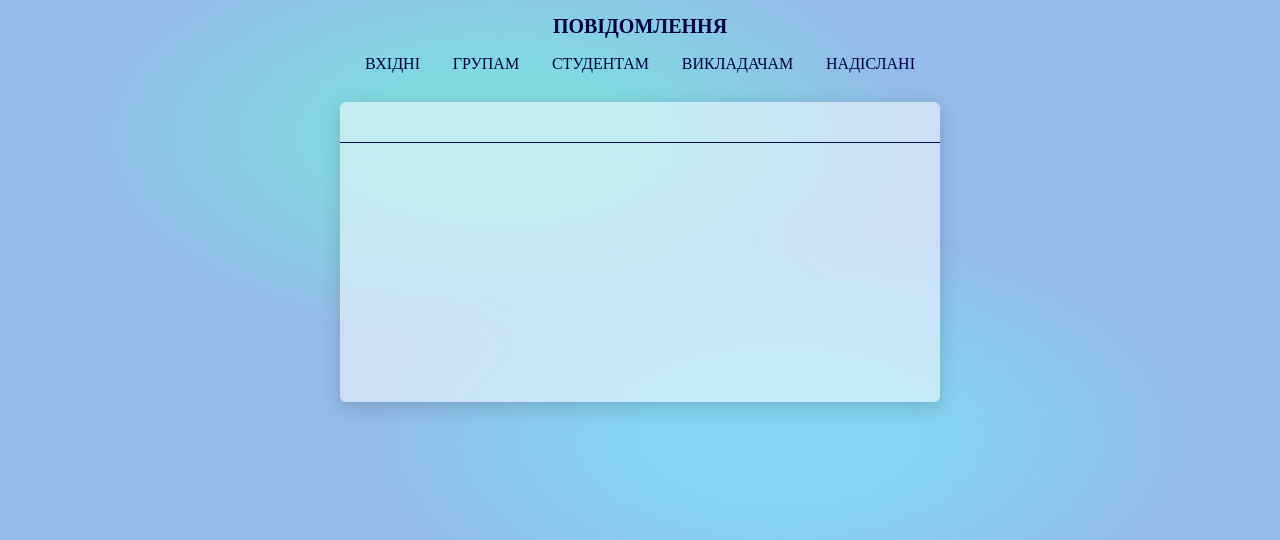
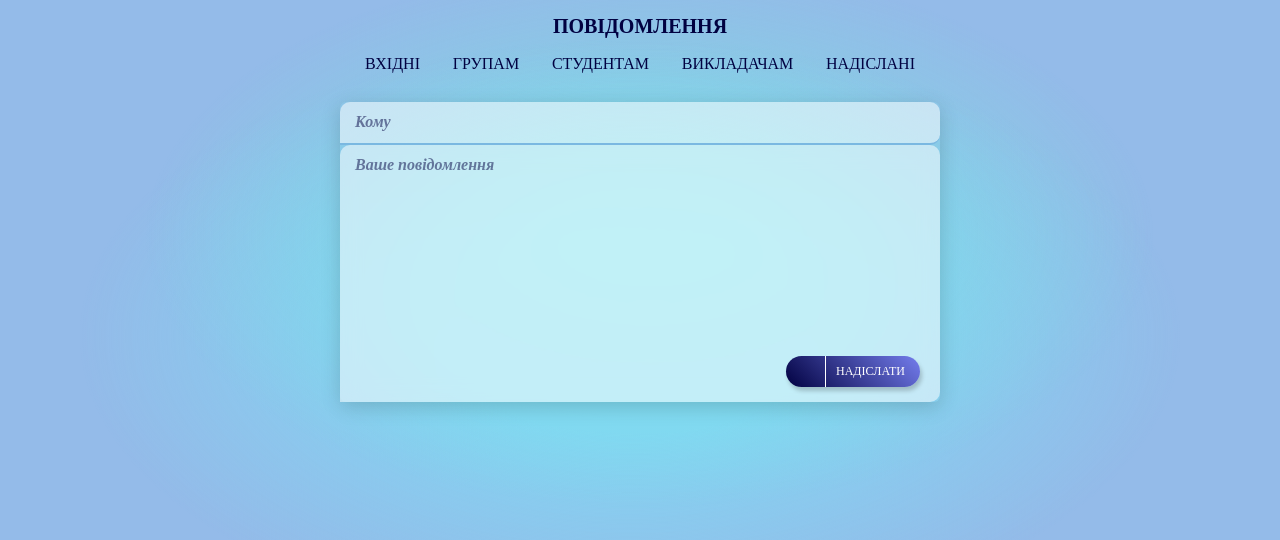
Before and after one commit to georgy-dzumenko/jetiq, a website with bundled scripts: page index.html in a window 1280 px wide. Shown: the part 114-654 px from the top of the page. Built offline with nearby package versions, Linux system fonts and the light colour scheme; files whose address does not match are found by name.

Commit message:
solution

```diff
--- a/css/button-group.css
+++ b/css/button-group.css
@@ -1,10 +1,47 @@
 
 .button-group {
     margin-top: 20px;
+    display: flex;
+    background: linear-gradient(45deg, var(--night-color), var(--strong-color));
+    border-radius: 20px;
+    box-shadow: 2px 4px 4px rgba(0, 0, 0, 0.2);
 }
 .button-group__item {
+    background-color: transparent;
+    margin: 0px;
+    font-size: 12px;
+
+    color: white;
+    padding: 8px;
+    text-transform: uppercase;
+    transition: 0.1s ease;
+    cursor: pointer;
 }
-.button-attach {
+
+.button-group__item:hover {
+    background-color: var(--night-color);
+    box-shadow: 0 0 4px rgba(0, 0, 0, 0.556);
+}
+.button-group__item:nth-child(1) {
+    border-right: 1px solid white;
+    border-radius: 20px 0px 0px 20px;
+    padding-left: 15px;
+    padding-right: 10px;
+}
+.button-group__item:last-child {
+    padding-right: 15px;
+    padding-left: 10px;
+    border-radius: 0 20px 20px 0;
+}
+
+.icon--attach {
+    height: 14px;
+    width: 14px;
+    filter: brightness(0) invert(1);
+    background-image: url(../assets/icons/attach.png);
+    background-size: contain;
+    background-repeat: no-repeat;
+    background-position: center;
 }
 .button-send {
 }
--- a/css/index.css
+++ b/css/index.css
@@ -23,8 +23,8 @@
         transform: rotateZ(0deg)
     }
     50% {
-        width: 1000px;
-        height: 500px;
+        width: 1300px;
+        height: 700px;
     }
     100% {
         transform: rotateZ(360deg)
@@ -46,8 +46,8 @@
     content: "";
     position: absolute;
     background: radial-gradient(var(--teal-color) 20%, transparent, transparent);
-    height: 1000px;
-    width: 500px;
+    height: 1300px;
+    width: 700px;
     bottom: 0;
     right: 0;
     background-repeat: no-repeat;
@@ -61,9 +61,9 @@
 
 .main-container::before {
     content: "";
-    background: radial-gradient(var(--turquoise-color) 20%, transparent, transparent);
-    height: 1000px;
-    width: 500px;
+    background: radial-gradient(var(--turquoise-color) 10%, transparent, transparent);
+    height: 1300px;
+    width: 700px;
     display: flex;
     position: absolute;
     background-repeat: no-repeat;
--- /dev/null
+++ b/css/input.css
@@ -0,0 +1,120 @@
+.input-container {
+    position: relative;
+    color: var(--night-color);
+    border-radius: 10px 10px 10px 0;
+}
+
+.input-container:has(.input-container__input:focus) .input-container__label,
+.input-container:has(.input-container__input:not(:placeholder-shown)) .input-container__label {
+    top:0;
+    transform: translateY(-70%);
+    /* left: 5px; */
+    left: 0;
+    font-size: 11px;
+    color: white;
+    background-color: var(--night-color);
+    padding: 5px;
+    opacity: 1;
+    border-radius: 10px 10px 10px 0;
+    transition-delay: 0s;
+}
+
+.input-container:has(.input-container__input:focus) .input-container__label--right,
+.input-container:has(.input-container__input:not(:placeholder-shown)) .input-container__label--right {
+    left: 100%;
+    transform: translate(-100%, -70%);
+    border-radius: 10px 10px 0 10px;
+    transition-delay: 0s;
+}
+
+.input-container__label {
+    position: absolute;
+    left: 15px;
+    transition: 0.2s ease;
+    top: 20px;
+    transform: translateY(-50%);
+    font-weight: bold;
+    color: var(--night-color);
+    opacity: 0.5;
+    pointer-events: none;
+    border-radius: 10px;
+    width: max-content;
+    transition-delay: 0.1s;
+}
+
+.input-container__label--right {
+    transition: 0.3s ease;
+    transition-delay: 0.1s;
+}
+
+.input-container__input {
+    width: 100%;
+    height: 100%;
+    box-sizing: border-box;
+    background-color: transparent;
+    border: 0;
+    outline: none;
+    padding: 20px 15px;
+    position: relative;
+    resize: none;
+    font-size: 17px;
+    font-style: italic;
+}
+
+.input-container::before {
+    content: "";
+    width: 0px;
+    height: 0px;
+    background-color: white;
+    position: absolute;
+    left: 50%;
+    top: 50%;
+    transform: translate(-50%, -50%);
+    transition: 0.2s;
+    opacity: 0;
+    border-radius: 50%;
+}
+
+.input-container::after {
+    content: "";
+    width: 2px;
+    height: 0px;
+    transition: 0.1s ease;
+    background-color: var(--night-color);
+    left: 0;
+    position: absolute;
+    /* bottom: 0; */
+}
+
+.input-container:has(.input-container__label--right)::after {
+    left: 100%;
+    transform: translateX(-100%);
+    transition: 0.1s ease;
+    transition-delay: 0s;
+    border-radius: 0 0 inherit 0;
+}
+
+
+.input-container:has(.input-container__input:focus)::before {
+    width: 100%;
+    height: 100%;
+    opacity: 0.9;
+    border-radius: inherit;
+}
+
+.input-container:has(.input-container__input:focus)::after,
+.input-container:has(.input-container__input:not(:placeholder-shown))::after {
+    height: 100%;
+    transition-delay: 0.1s;
+}
+
+.input-container:has(.input-container__label--right):has(.input-container__input:focus)::after,
+.input-container:has(.input-container__label--right):has(.input-container__input:not(:placeholder-shown))::after {
+    transition-delay: 0.3s;
+}
+
+
+.input-container__input::placeholder {
+    color: transparent;
+    font-size: 0px;
+}
--- a/css/links-list.css
+++ b/css/links-list.css
@@ -65,7 +65,7 @@
 .links-list__link:hover::after,
 .links-list__link:hover::before{
     background-color: var(--night-color);
-    width: 100%;
+    width: calc(100% - 10px);
 }
 
 .links-list__link::after {
--- a/css/send-message.css
+++ b/css/send-message.css
@@ -22,14 +22,13 @@
 .send-message__to-whom {
     box-sizing: border-box;
     width: 100%;
-    height: 30px;
+    height: 43px;
     border-radius: 6px 6px 0 0;
     border: 0;
-    border-bottom: 1px solid rgb(4, 11, 83);
+    border-bottom: 2px solid var(--blend-color);
     outline: none;
     transition: 0.2s ease;
     font-size: 16px;
-    padding: 20px 15px;
     font-style: italic;
     background-color: rgba(255, 255, 255, 0.529);
 }
@@ -48,7 +47,6 @@
     border-radius: 0 0 6px 6px;
     border-top: 2px;
     outline: none;
-    padding: 20px 15px;
     font-size: 16px;
     font-style: italic;
     backdrop-filter: blur(10px);
@@ -61,5 +59,9 @@
 }
 
 .send-message__send-button-group {
-    display: none;
+    /* display: none; */
+    position: absolute;
+    bottom: 0;
+    right: 0;
+    margin: 15px 20px;
 }
--- a/index.html
+++ b/index.html
@@ -6,6 +6,7 @@
     <meta name="viewport" content="width=device-width, initial-scale=1.0">
     <title>Document</title>
 
+    <link rel="stylesheet" href="./css/input.css">
     <link rel="stylesheet" href="./css/index.css">
     <link rel="stylesheet" href="./css/button-group.css">
     <link rel="stylesheet" href="./css/footer.css">
@@ -48,11 +49,22 @@
                 <section class="main">
                     <form action="" class="send-message">
                         <div class="send-message__container">
-                            <input type="text" class="send-message__to-whom">
-                            <textarea name="" id="" class="send-message__message-content"></textarea>
-                            <div class="button-group send-message__send-button-group">
-                                <button class="button-group__item button-attach">Б</button>
-                                <button class="button-group__item button-send">Надіслати</button>
+
+                            <div class="input-container send-message__to-whom">
+                                <label class="input-container__label">Кому</label>
+                                <input type="text" class="input-container__input" placeholder="a">
+
+                                <ul class="send-message__serched-list">
+                                </ul>
+                            </div>
+
+                            <div class="input-container send-message__message-content">
+                                <label class="input-container__label input-container__label--right">Ваше повідомлення</label>
+                                <textarea placeholder="a" name="" id="" class="input-container__input"></textarea>
+                                <div class="button-group send-message__send-button-group">
+                                    <button class="button-group__item button-attach"><div class="icon--attach"></div></button>
+                                    <button id="send-button" class="button-group__item button-send">Надіслати</button>
+                                </div>
                             </div>
                         </div>
                     </form>
--- a/js/index.js
+++ b/js/index.js
@@ -1,5 +1,49 @@
 // import {innerHTML} from "./writeToTeacher";
 
+import Babiuk from "../assets/teachers/babiuk.jpeg"
+import Denysiuk from "../assets/teachers/denysiuk.jpeg"
+import Kyrylaschuk from "../assets/teachers/kyrylaschuk.jpeg"
+import Radomska from "../assets/teachers/radomska.jpeg"
+import Voitko from "../assets/teachers/voitko.jpeg"
+
+const teachers = [
+    {
+      img: Kyrylaschuk,
+      name: "Кирилащук Світлана Аналоліївна",
+      position: "декан",
+    },
+    {
+      img: Babiuk,
+      name: "Бабюк Наталя Петрівна",
+      position: "доцент",
+    },
+    {
+      img: Denysiuk,
+      name: "Денисюк Алла Василівна",
+      position: "асистент"
+    },
+    {
+      img: Voitko,
+      name: "Войтко Вікторія Володимирівна",
+      position: "доцент"
+    },
+    {
+      img: Radomska,
+      name: "Радомська Людмила Анатоліївна",
+      position: "доцент"
+    }
+]
+
+const onClick = (event) => {
+    console.log(event.clientX)
+}
+
+const onSearch = (event) => {
+    // ul.send-message__serched-list
+    console.log("a");
+}
+
 document.addEventListener("DOMContentLoaded", function() {
-
+    document.querySelector("input.input-container__input").addEventListener("input", onSearch)
+    document.querySelector("#send-button").addEventListener("click", onClick);
 })
```
Also changed, not shown: assets/message.png (added), assets/teachers/babiuk.jpeg (added), assets/teachers/denysiuk.jpeg (added), assets/teachers/kyrylaschuk.jpeg (added), assets/teachers/radomska.jpeg (added), assets/teachers/voitko.jpeg (added).
